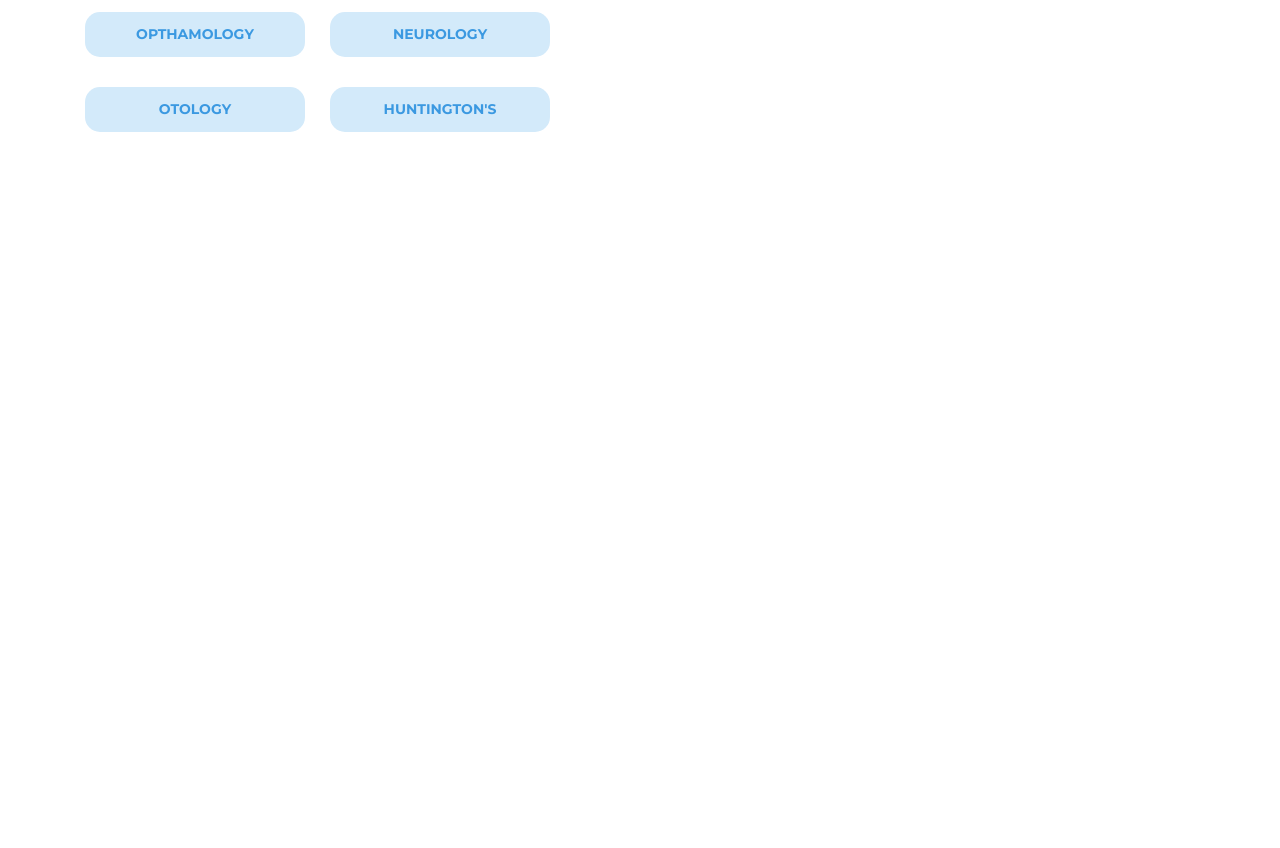
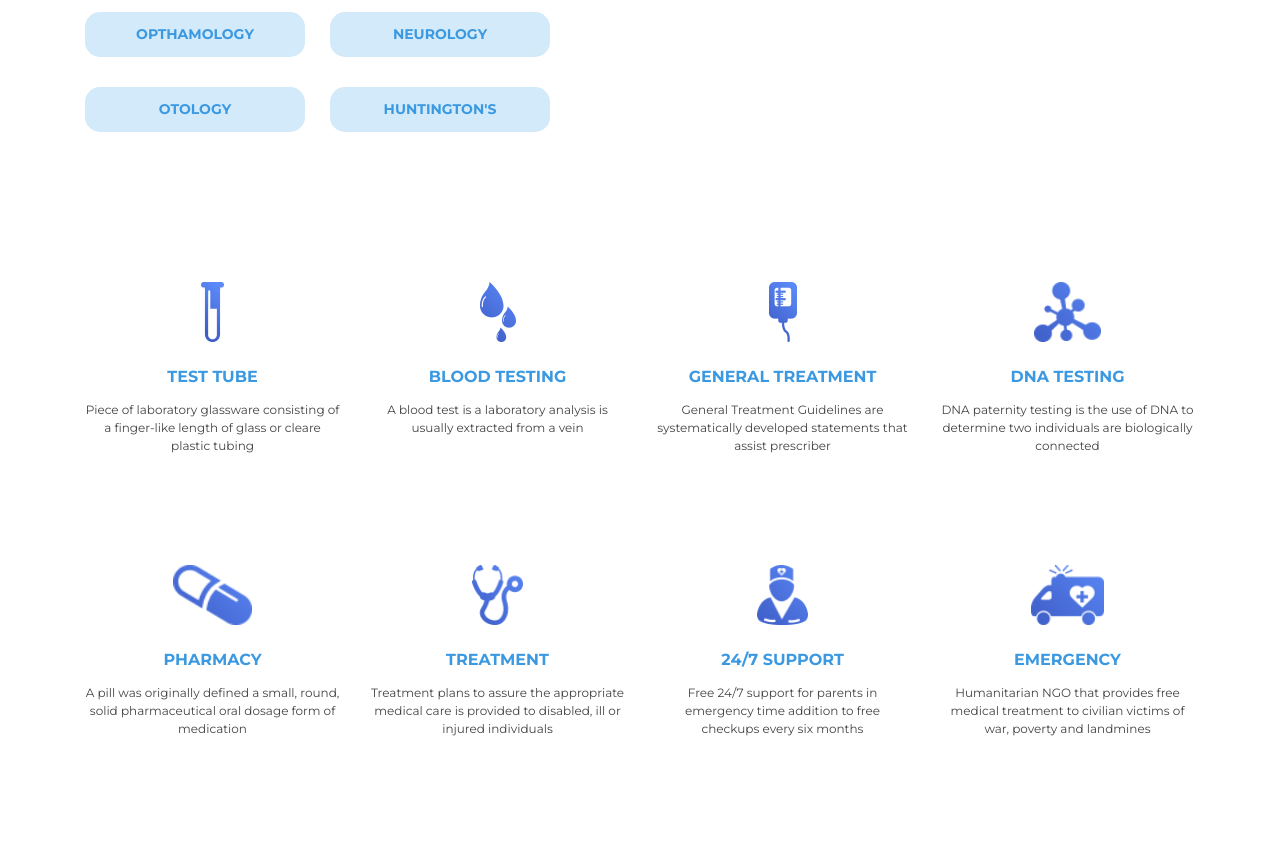
Before and after one commit to blksy/Clinic_Project, a website: page index.html in a window 1280 px wide. Shown: the part 884-1732 px from the top of the page. Before the commit the page ends 1106 px from the top, so only its background shows below. Drawn offline with Linux system fonts and the light colour scheme.

Commit message:
finished creation of assets section

```diff
--- /dev/null
+++ b/dev-assets/07-templates/_assets.scss
@@ -0,0 +1,9 @@
+.t-assets {
+    padding-top: $grid-base * 6;
+    &__item {
+        margin-bottom: $grid-base * 4;
+        @include large-up {
+            margin-bottom: $grid-base * 10;
+        }
+    }
+}
--- a/dev-assets/07-templates/_templates.scss
+++ b/dev-assets/07-templates/_templates.scss
@@ -1,2 +1,3 @@
 @import '_about-us.scss';
+@import '_assets.scss';
 @import '_site-header.scss';
--- a/index.html
+++ b/index.html
@@ -64,9 +64,87 @@
                 </div>
             </div>
         </div>
+    </section>
+    <!--assets-->
+    <section class="t-assets">
+        <div class="o-container">
+            <div class="o-row">
+                <div class="o-col o-col--md50 o-col--lg25 t-assets__item">
+                    <div class="c-icon-box">
+                        <div class="c-icon-box__image">
+                            <img src="images/icons/ikona-1.png" alt="icon 1">
+                        </div>
+                        <h4 class="c-heading c-heading--level4 c-heading--upper">Test Tube</h4>
+                        <p class="c-icon-box__text">Piece of laboratory glassware consisting of a finger-like length of glass or cleare plastic tubing</p>
+                    </div>
+                </div>
+                <div class="o-col o-col--md50 o-col--lg25 t-assets__item">
+                    <div class="c-icon-box">
+                        <div class="c-icon-box__image">
+                            <img src="images/icons/ikona-2.png" alt="icon 2">
+                        </div>
+                        <h4 class="c-heading c-heading--level4 c-heading--upper">Blood testing</h4>
+                        <p class="c-icon-box__text">A blood test is a laboratory analysis is usually extracted from a vein</p>
+                    </div>
+                </div>
+                <div class="o-col o-col--md50 o-col--lg25 t-assets__item">
+                    <div class="c-icon-box">
+                        <div class="c-icon-box__image">
+                            <img src="images/icons/ikona-3.png" alt="icon 3">
+                        </div>
+                        <h4 class="c-heading c-heading--level4 c-heading--upper">general treatment</h4>
+                        <p class="c-icon-box__text">General Treatment Guidelines are systematically developed statements that assist prescriber</p>
+                    </div>
+                </div>
+                <div class="o-col o-col--md50 o-col--lg25 t-assets__item">
+                    <div class="c-icon-box">
+                        <div class="c-icon-box__image">
+                            <img src="images/icons/ikona-4.png" alt="icon 4">
+                        </div>
+                        <h4 class="c-heading c-heading--level4 c-heading--upper">Dna testing</h4>
+                        <p class="c-icon-box__text">DNA paternity testing is the use of DNA to determine two individuals are biologically connected</p>
+                    </div>
+                </div>
+                <div class="o-col o-col--md50 o-col--lg25 t-assets__item">
+                    <div class="c-icon-box">
+                        <div class="c-icon-box__image">
+                            <img src="images/icons/ikona-5.png" alt="icon 5">
+                        </div>
+                        <h4 class="c-heading c-heading--level4 c-heading--upper">pharmacy</h4>
+                        <p class="c-icon-box__text">A pill was originally defined a small, round, solid pharmaceutical oral dosage form of medication</p>
+                    </div>
+                </div>
+                <div class="o-col o-col--md50 o-col--lg25 t-assets__item">
+                    <div class="c-icon-box">
+                        <div class="c-icon-box__image">
+                            <img src="images/icons/ikona-6.png" alt="icon 6">
+                        </div>
+                        <h4 class="c-heading c-heading--level4 c-heading--upper">Treatment</h4>
+                        <p class="c-icon-box__text">Treatment plans to assure the appropriate medical care is provided to disabled, ill or injured individuals</p>
+                    </div>
+                </div>
+                <div class="o-col o-col--md50 o-col--lg25 t-assets__item">
+                    <div class="c-icon-box">
+                        <div class="c-icon-box__image">
+                            <img src="images/icons/ikona-7.png" alt="icon 7">
+                        </div>
+                        <h4 class="c-heading c-heading--level4 c-heading--upper">24/7 support</h4>
+                        <p class="c-icon-box__text">Free 24/7 support for parents in emergency time addition to free checkups every six months</p>
+                    </div>
+                </div>
+                <div class="o-col o-col--md50 o-col--lg25 t-assets__item">
+                    <div class="c-icon-box">
+                        <div class="c-icon-box__image">
+                            <img src="images/icons/ikona-8.png" alt="icon 8">
+                        </div>
+                        <h4 class="c-heading c-heading--level4 c-heading--upper">emergency</h4>
+                        <p class="c-icon-box__text">Humanitarian NGO that provides free medical treatment to civilian victims of war, poverty and landmines</p>
+                    </div>
+                </div>
+            </div>
+        </div>
 
     </section>
-
 </body>
 
 </html>
```
Also changed, not shown: dev-assets/style.css, 1 other file.
